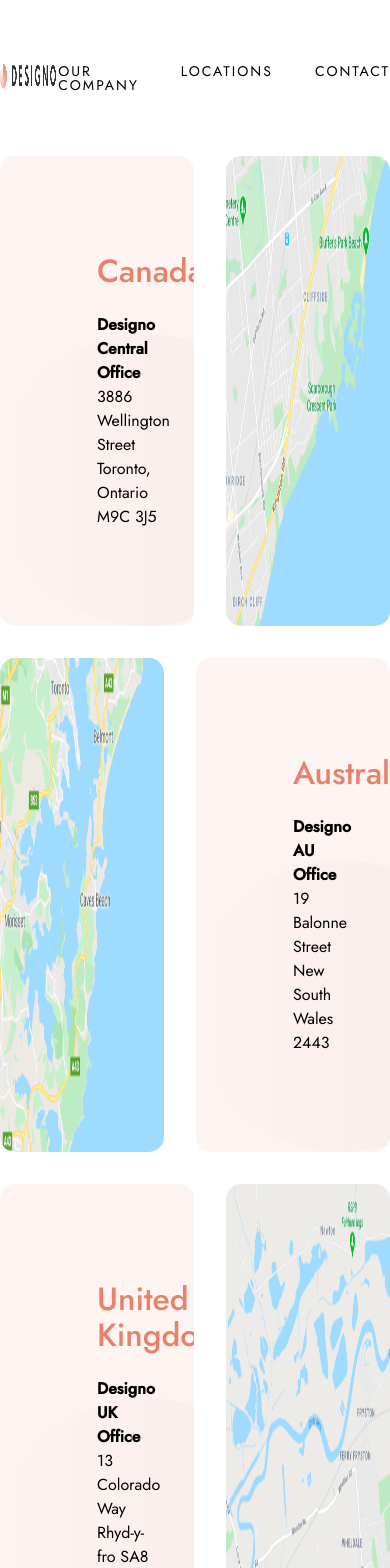
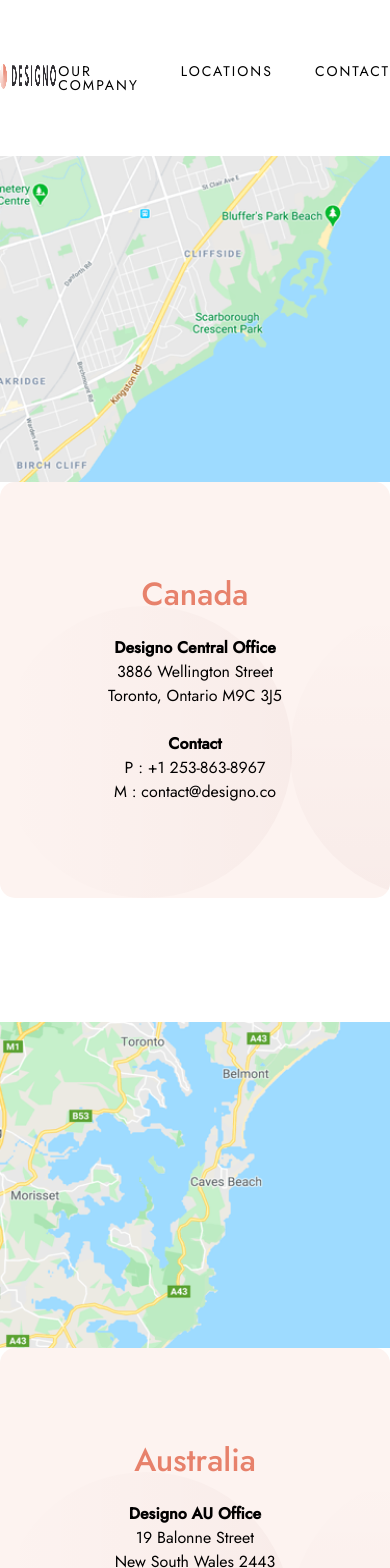
Before and after one commit to KXLAA/designo-multi-page-website, a Next.js app: page /locations in a window 390 px wide. Shown: the top 1568 px of the page. Built offline with nearby package versions, Linux system fonts and the light colour scheme.

Commit message:
Make location page responsive

```diff
--- a/components/about-us/AboutUsDetail.jsx
+++ b/components/about-us/AboutUsDetail.jsx
@@ -1,10 +1,8 @@
 import React from "react";
 import Image from "next/image";
 import styled from "styled-components";
-import styles from "../../styles/utils.module.css";
 import Location from "../common/Location";
 import { device } from "../common/MediaQueries";
-import { useMediaQuery } from "react-responsive";
 
 const DetailContainer = styled.section`
   z-index: 1;
--- /dev/null
+++ b/components/common/Images.jsx
@@ -0,0 +1,34 @@
+import styled from "styled-components";
+import { device } from "../common/MediaQueries";
+
+export const Image = styled.img`
+  border-radius: 15px;
+  width: 100%;
+  display: block;
+  transition: 0.5s ease;
+`;
+
+export const DesktopImage = styled(Image)`
+  @media ${device.tablet} {
+    display: none;
+  }
+`;
+
+export const TabletImage = styled(Image)`
+  display: none;
+  @media ${device.tablet} {
+    display: block;
+  }
+
+  @media ${device.mobile} {
+    display: none;
+  }
+`;
+
+export const MobileImage = styled(Image)`
+  display: none;
+  @media ${device.mobile} {
+    display: block;
+    border-radius: 0px;
+  }
+`;
--- a/components/locations/LocationCards.jsx
+++ b/components/locations/LocationCards.jsx
@@ -1,17 +1,41 @@
 import styled from "styled-components";
-import Image from "next/image";
-import styles from "../../styles/utils.module.css";
+import { device } from "../common/MediaQueries";
+import { DesktopImage, TabletImage, MobileImage } from "../common/Images";
 
-import React from "react";
+const MapDesktop = styled(DesktopImage)`
+  width: 350px;
+  height: 326px;
+  border-radius: 15px;
+`;
+const MapTablet = styled(TabletImage)`
+  border-radius: 15px;
+`;
+const MapMobile = styled(MobileImage)`
+  width: 100%;
+  height: 326px;
+  border-radius: 0px;
+`;
 
 const LocationContainer = styled.div`
   display: flex;
   gap: 32px;
   margin-bottom: 32px;
+
+  @media ${device.tablet} {
+    flex-direction: column-reverse;
+    margin-bottom: 124px;
+  }
+
+  @media ${device.mobile} {
+    gap: 0px;
+  }
 `;
-
 const LocationContainerFlipped = styled(LocationContainer)`
   flex-direction: row-reverse;
+
+  @media ${device.tablet} {
+    flex-direction: column-reverse;
+  }
 `;
 
 const LocationContainerLast = styled(LocationContainer)`
@@ -25,11 +49,24 @@ const LocationCard = styled.div`
   padding: 97px;
   background: #fdf3f0;
   border-radius: 15px;
+
+  @media ${device.tablet} {
+    padding-left: 72px;
+  }
+
+  @media ${device.mobile} {
+    padding: 94px 24px;
+  }
 `;
 
 const Text = styled.div`
   display: flex;
   flex-direction: column;
+
+  @media ${device.mobile} {
+    text-align: center;
+  }
+
   h1 {
     color: #e7816b;
     padding-bottom: 24px;
@@ -39,6 +76,11 @@ const Text = styled.div`
 const TextItemContainer = styled.div`
   display: flex;
   gap: 112px;
+
+  @media ${device.mobile} {
+    flex-direction: column;
+    gap: 24px;
+  }
 `;
 
 const TextItem = styled.div``;
@@ -91,12 +133,17 @@ export default function LocationCards() {
             </TextItemContainer>
           </Text>
         </LocationCard>
-        <Image
-          className={styles.borderRadiusImage}
+        <MapDesktop
           src="/assets/locations/desktop/image-map-canada.png"
-          alt="illustration-passionate"
-          width={350}
-          height={326}
+          alt="image-map-canada"
+        />
+        <MapTablet
+          src="/assets/locations/tablet/image-map-canada.png"
+          alt="image-map-canada"
+        />
+        <MapMobile
+          src="/assets/locations/desktop/image-map-canada.png"
+          alt="image-map-canada"
         />
       </LocationContainer>
 
@@ -122,12 +169,17 @@ export default function LocationCards() {
             </TextItemContainer>
           </Text>
         </LocationCard>
-        <Image
-          className={styles.borderRadiusImage}
+        <MapDesktop
           src="/assets/locations/desktop/image-map-australia.png"
           alt="image-map-australia"
-          width={350}
-          height={326}
+        />
+        <MapTablet
+          src="/assets/locations/tablet/image-map-australia.png"
+          alt="image-map-australia"
+        />
+        <MapMobile
+          src="/assets/locations/desktop/image-map-australia.png"
+          alt="image-map-australia"
         />
       </LocationContainerFlipped>
 
@@ -145,20 +197,26 @@ export default function LocationCards() {
                 <p>Rhyd-y-fro SA8 9GA</p>
               </TextItem>
 
-              <TextItem>
+              <div>
                 <p style={{ fontWeight: "bold" }}>Contact</p>
                 <p>P : 078 3115 1400</p>
                 <p>M : contact@designo.uk</p>
-              </TextItem>
+              </div>
             </TextItemContainer>
           </Text>
         </LocationCard>
-        <Image
-          className={styles.borderRadiusImage}
+        <MapDesktop
           src="/assets/locations/desktop/image-map-united-kingdom.png"
-          alt="image-map-australia"
-          width={350}
-          height={326}
+          alt="image-map-united-kingdom"
+        />
+        <MapTablet
+          src="/assets/locations/tablet/image-map-uk.png"
+          alt="image-map-united-kingdom"
+        />
+
+        <MapMobile
+          src="/assets/locations/desktop/image-map-united-kingdom.png"
+          alt="image-map-united-kingdom"
         />
       </LocationContainerLast>
     </section>
```
